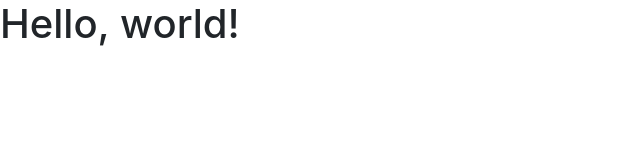
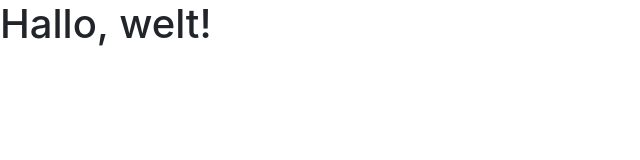
Before and after one commit to chris-corbett/chris-corbett.github.io, a plain HTML site: page index.html in a window 1280 px wide. Shown: the whole page, without its empty margins (0-640 px from the left). Drawn offline with nearby package versions, Linux system fonts and the light colour scheme.

```diff
--- a/index.html
+++ b/index.html
@@ -8,7 +8,7 @@
     <title>Chris Corbett Portfolio</title>
 </head>
 <body>
-    <h1>Hello, world!</h1>
+    <h1>Hallo, welt!</h1>
 
 
     <script src="https://code.jquery.com/jquery-3.5.1.slim.min.js" integrity="sha384-DfXdz2htPH0lsSSs5nCTpuj/zy4C+OGpamoFVy38MVBnE+IbbVYUew+OrCXaRkfj" crossorigin="anonymous"></script>
```
